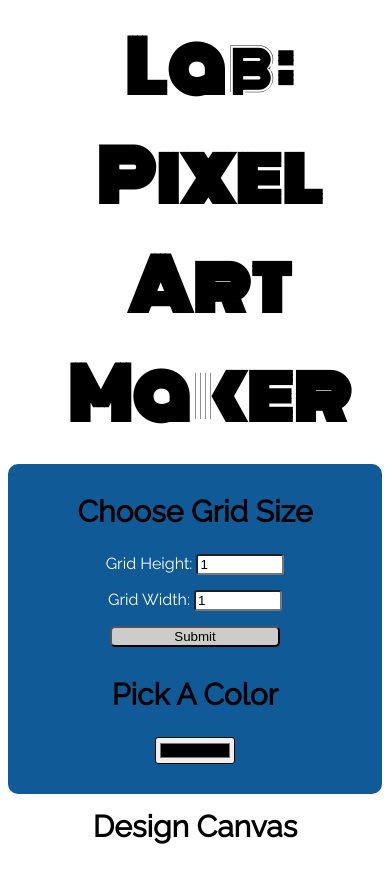
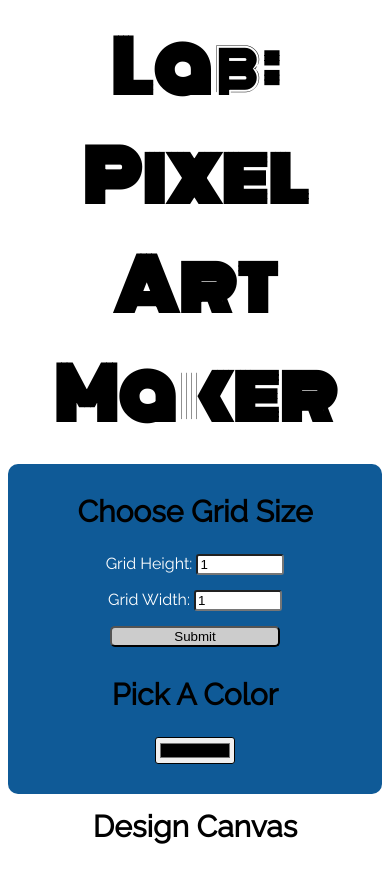
Before and after one commit to KadiriJhay/pixel-art-maker, a plain HTML site: page index.html in a window 390 px wide. Drawn offline with nearby package versions, Linux system fonts and the light colour scheme.

Commit message:
Update styles.css

```diff
--- a/styles.css
+++ b/styles.css
@@ -77,7 +77,7 @@ input[type=number], #colorPicker {
     body{
         margin-bottom: 20px;
     }
-    h1, .container, .result, table{
+    h1, .container, .result, {
         width: 100%;
     }
 }
```
